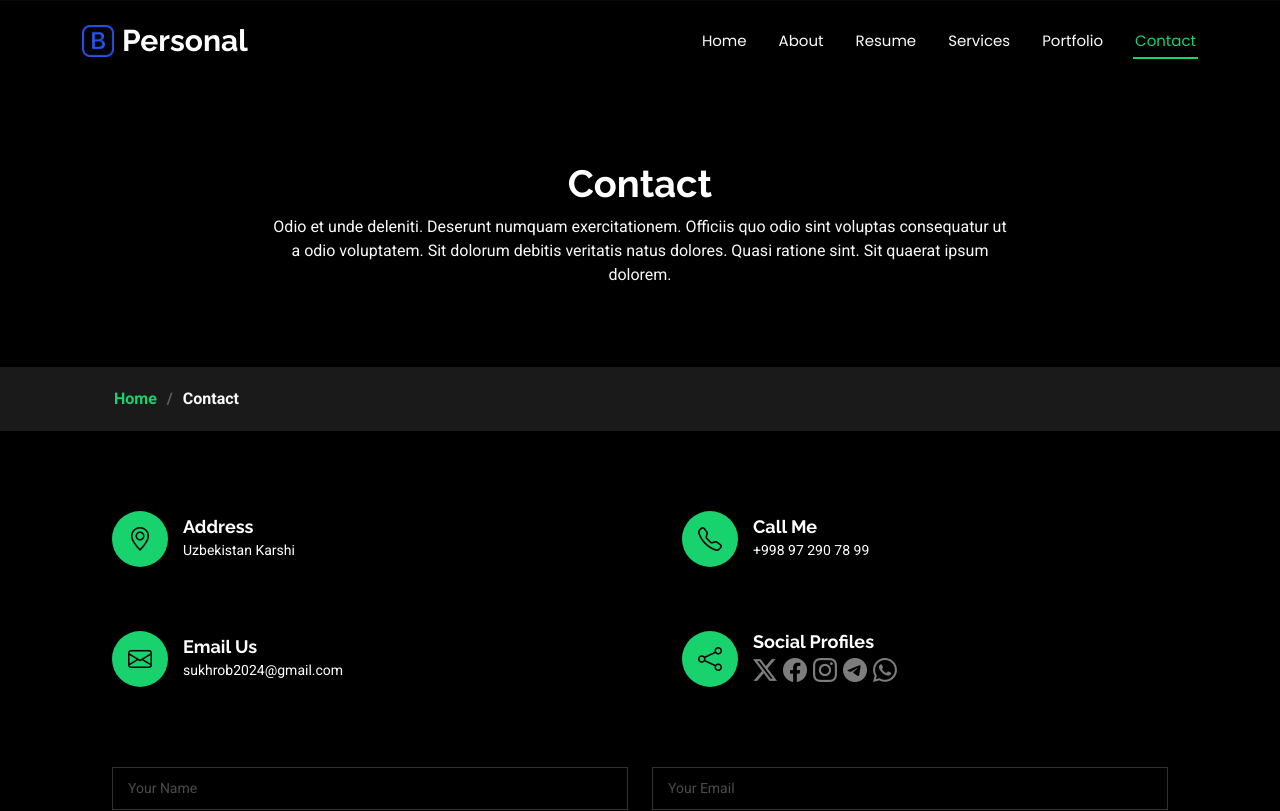
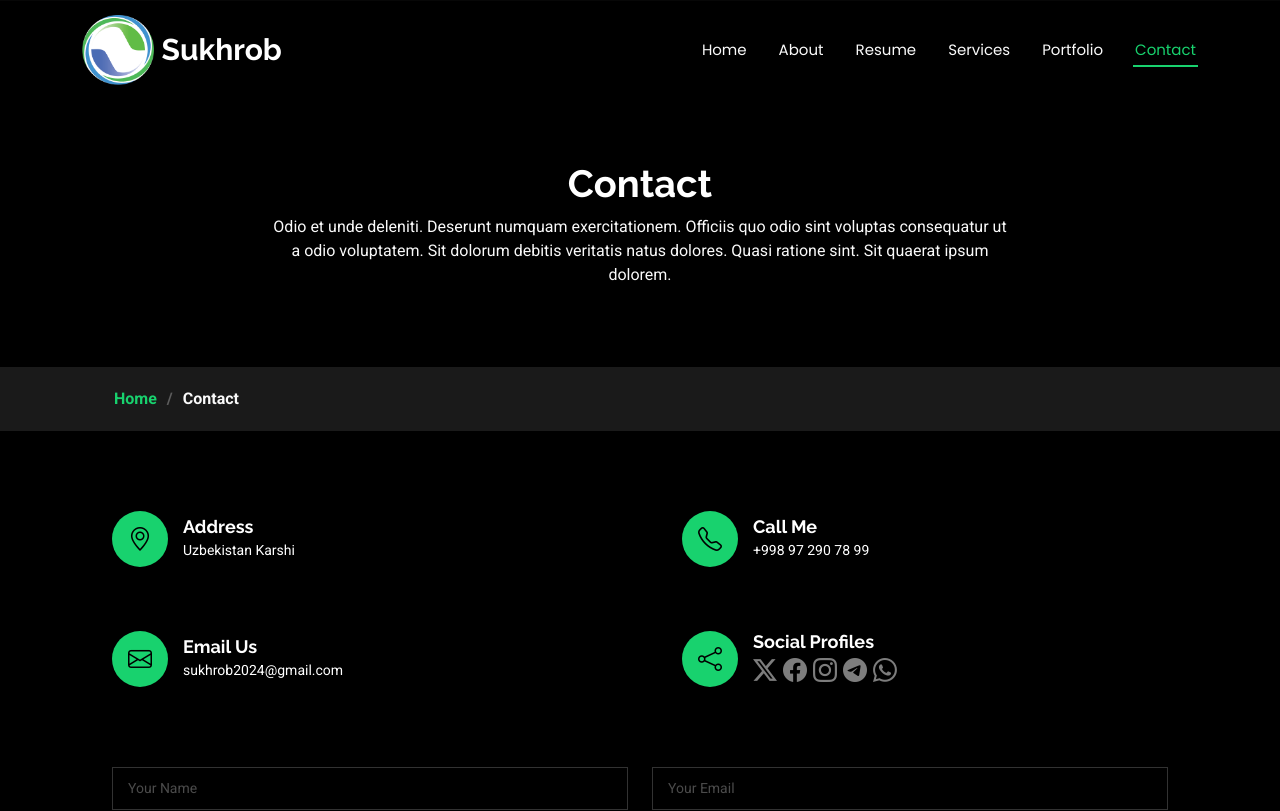
Before and after one commit to SafarovS/potfoliya, a React (Vite) app: page /contact in a window 1280 px wide. Shown: the top 811 px of the page. Built offline with nearby package versions, Linux system fonts and the light colour scheme; what outlayer would draw is missing.

Commit message:
updated project

```diff
--- a/index.html
+++ b/index.html
@@ -4,8 +4,8 @@
 <head>
   <meta charset="UTF-8" />
   <!-- Favicons -->
-  <link href="img/favicon.png" rel="icon">
-  <link href="img/apple-touch-icon.png" rel="apple-touch-icon">
+  <link href="img/icon.png" rel="icon">
+  <link href="img/icon.png" rel="apple-touch-icon">
   <!-- Fonts -->
   <link href="https://fonts.googleapis.com" rel="preconnect">
   <link href="https://fonts.gstatic.com" rel="preconnect" crossorigin>
@@ -25,7 +25,7 @@
 
 
   <meta name="viewport" content="width=device-width, initial-scale=1.0" />
-  <title>Vite + React</title>
+  <title>Sukhrob Safarov</title>
   <meta name="description" content="">
   <meta name="keywords" content="">
 </head>
--- a/src/assets/css/main.css
+++ b/src/assets/css/main.css
@@ -168,7 +168,7 @@ h6 {
 }
 
 .header .logo img {
-  max-height: 32px;
+  max-height: 70px;
   margin-right: 8px;
 }
 
--- a/src/components/navbar.jsx
+++ b/src/components/navbar.jsx
@@ -11,7 +11,7 @@ function Navbar() {
                     <Link to="/" className="logo d-flex align-items-center">
 
                         <img src="/img/logo.png" alt="" />
-                        <h1 className="sitename">Personal</h1>
+                        <h1 className="sitename">Sukhrob</h1>
                     </Link>
 
                     <nav id="navmenu" className="navmenu">
```
Also changed, not shown: public/img/logo.png.
